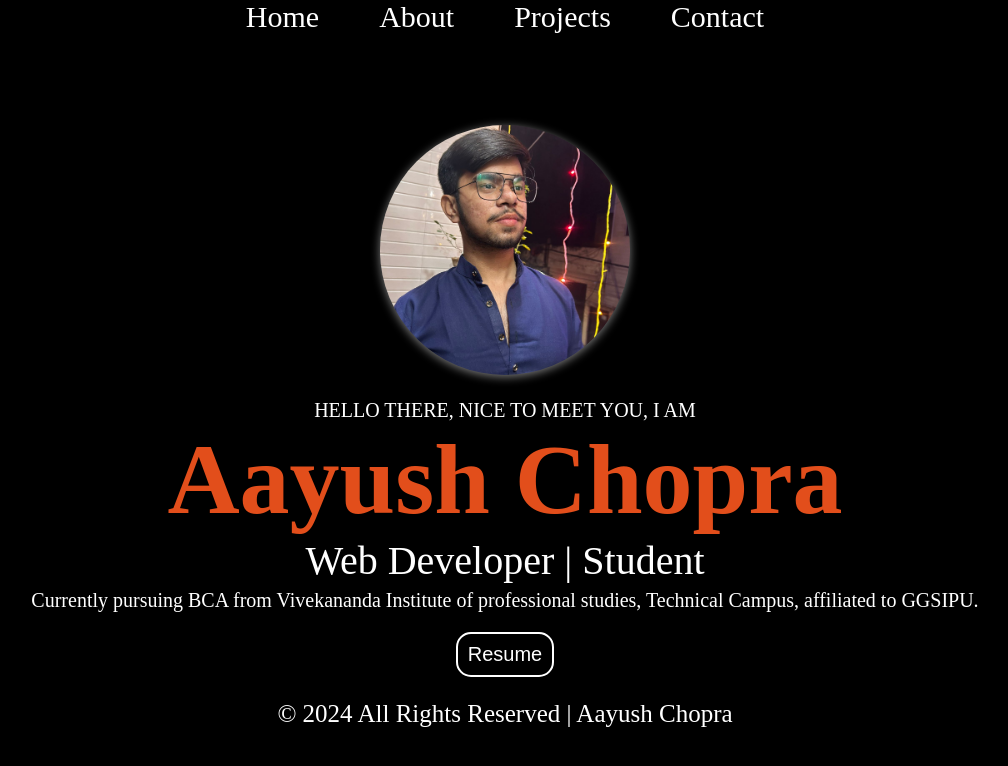
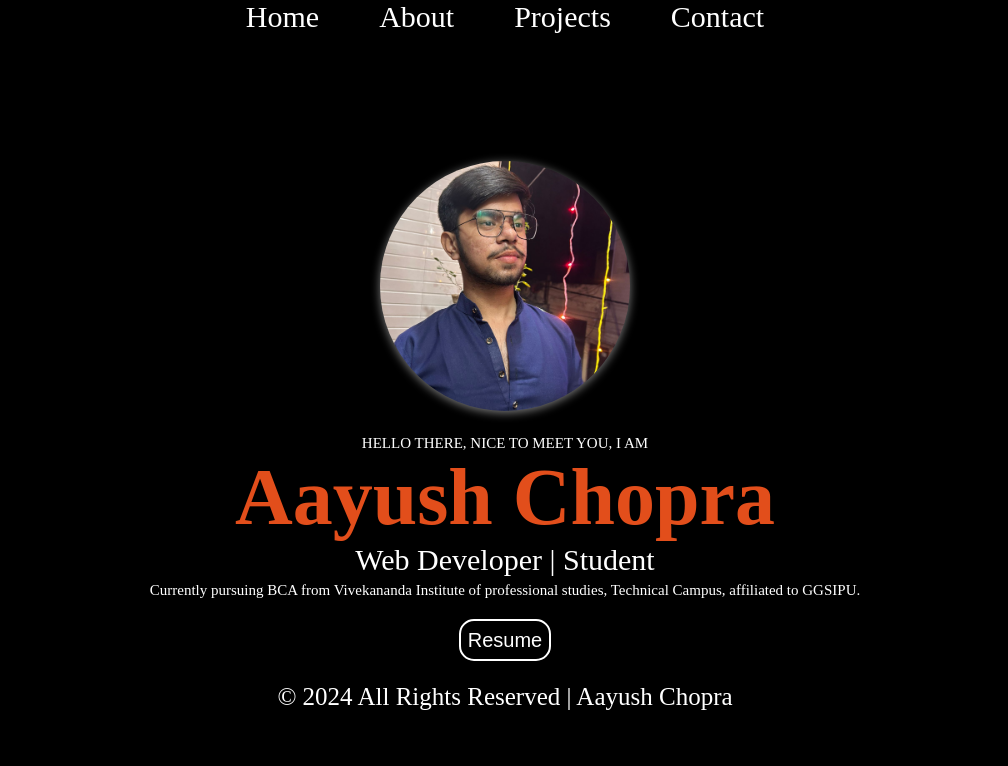
Before and after one commit to YoAayush/Latest_Portfolio_ReactJS, a React (Vite) app: page / in a window 1280 px wide. Shown: the top 766 px of the page, without its empty margins (135-1143 px from the left). Built offline with nearby package versions, Linux system fonts and the light colour scheme.

Commit message:
save changes

```diff
--- a/src/App.css
+++ b/src/App.css
@@ -1,3 +1,7 @@
+.div-main {
+  background-color: #E24E1B;
+}
+
 .nav-items {
   display: flex;
   justify-content: center;
--- a/src/App.jsx
+++ b/src/App.jsx
@@ -39,7 +39,7 @@ function App() {
   }
 
   return (
-    <div>
+    <div className='div-main'>
       <div id='menu-icon'>
         <img src="/icons8-menu-100.png" alt="menu-icon" onClick={menuClick} />
       </div>
--- a/src/Intro.css
+++ b/src/Intro.css
@@ -7,20 +7,21 @@
     justify-content: center;
     align-items: center;
     gap: 10px 0px;
+    /* overflow: hidden; */
 }
 
 .inner {
     width: fit-content;
     height: fit-content;
     /* background-color: aqua; */
-    margin: 50px auto 0px;
+    margin: 70px auto 0px;
     text-align: center;
     color: white;
     padding: 1%;
 }
 
 .inner-about {
-    font-size: 20px;
+    font-size: 15px;
 }
 
 .margin {
@@ -28,7 +29,7 @@
 }
 
 .inner-domain {
-    font-size: 40px;
+    font-size: 30px;
 }
 
 .profile {
@@ -43,7 +44,7 @@
 }
 
 .inner>h1 {
-    font-size: 100px;
+    font-size: 80px;
     color: #E24E1B;
 }
 
```
